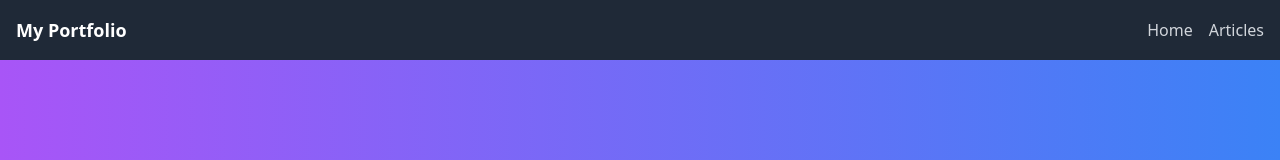
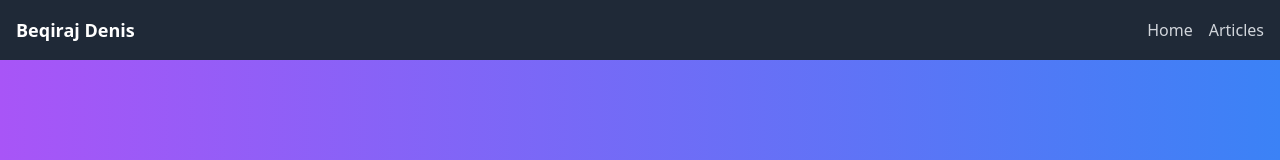
Before and after one commit to deni2312/deni2312.github.io, a React (Vite) app: page / in a window 1280 px wide. Shown: the top 160 px of the page. Built offline with nearby package versions, Linux system fonts and the light colour scheme.

Commit message:
Added names

```diff
--- a/src/components/App.tsx
+++ b/src/components/App.tsx
@@ -15,7 +15,7 @@
       <div className="min-h-screen bg-gray-900 text-white">
         <header className="bg-gray-800 py-4">
           <nav className="container mx-auto px-4 flex justify-between items-center">
-            <h1 className="text-lg font-bold text-white">My Portfolio</h1>
+            <h1 className="text-lg font-bold text-white">Beqiraj Denis</h1>
             <ul className="flex space-x-4">
               <li>
                 <Link
```
